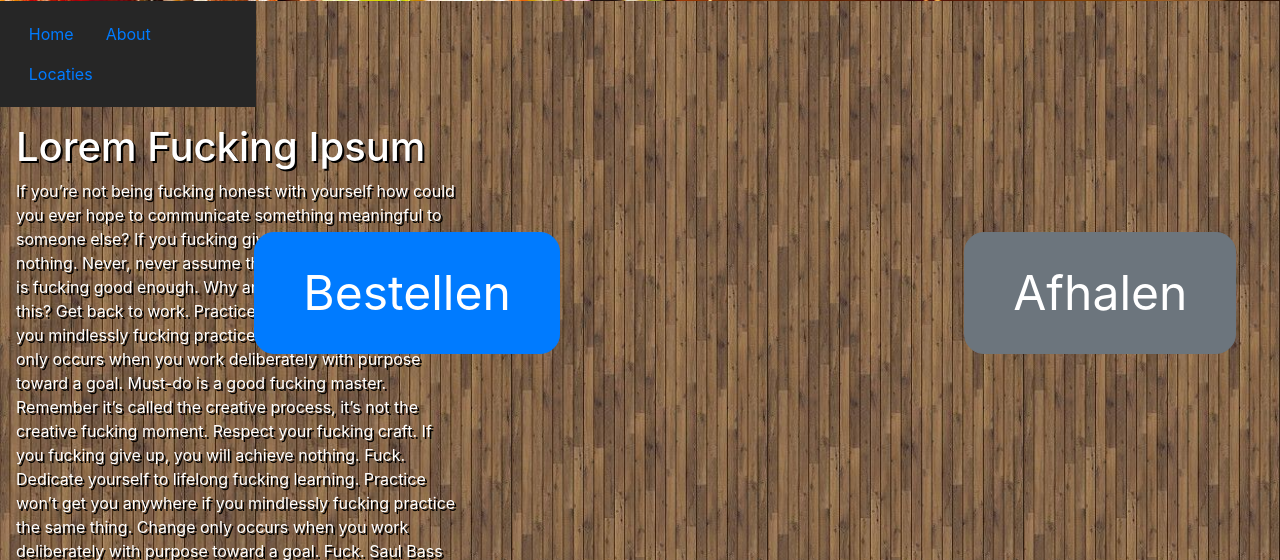
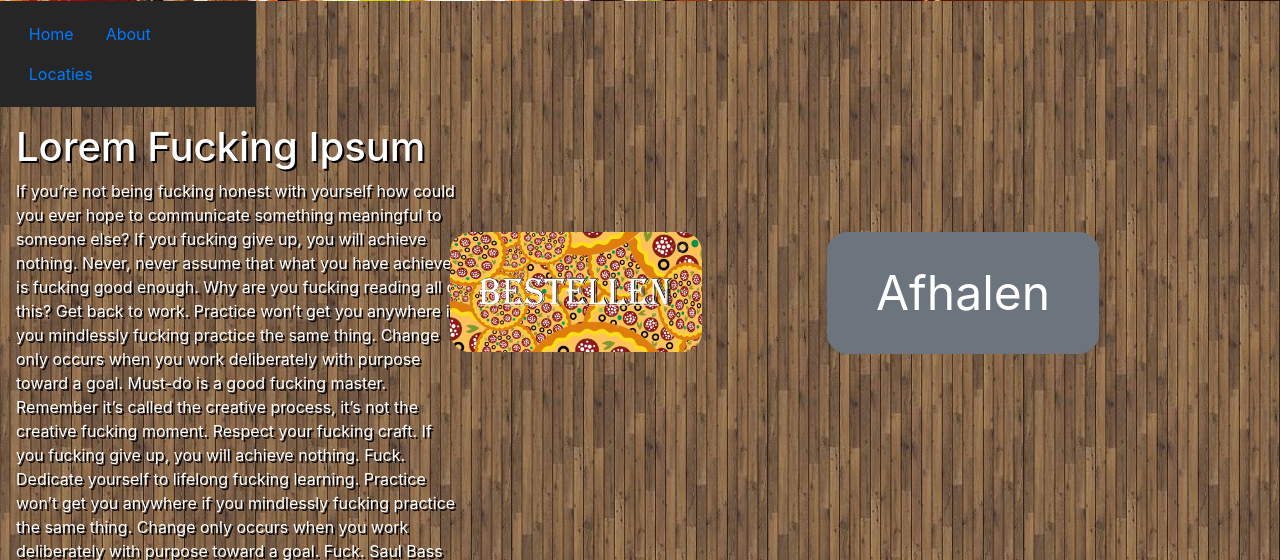
Before and after one commit to bjorn1004/ala3, a PHP site: page / in a window 1280 px wide. Shown: the part 248-808 px from the top of the page. Run offline with PHP 8.4, Linux system fonts and the light colour scheme; data that the repository does not hold is empty.

Commit message:
textuur bestellen knop

```diff
--- a/index.php
+++ b/index.php
@@ -9,7 +9,7 @@
 
 <div id="order" class="index">
     <ul>
-        <li id="but1"><a href="#Bestellen"><button type="button" class="btn btn-primary">Bestellen</button></a></li>
+        <li id="but1"><a href="#Bestellen"><button type="button" class="btn btn-primary">&nbsp;</button></a></li>
         <li id="but2"><a href="#Afhalen"><button type="button" class="btn btn-secondary">Afhalen</button></a></li>
     </ul>
 </div>
--- a/style.css
+++ b/style.css
@@ -96,6 +96,14 @@ footer .jumbotron ul {
     align-self: center;
 }
 
+#order ul #but1 a .btn {
+    background-image: url(img/Bestel_button.png);
+    background-position: center;
+    background-size: cover;
+    width: 230%;
+    border-width: 0;
+}
+
 /*pizza cards*/
 #pizzas {
     position: relative;
--- a/viewpizza.php
+++ b/viewpizza.php
@@ -9,7 +9,7 @@ $pizza = fetchPizza($_GET['p_ID']);
   <h3>&euro;<?= $pizza['price']?></h3>
   <div id="order" class="view">
     <ul>
-        <li id="but1"><a href="#Bestellen"><button type="button" class="btn btn-primary">Bestellen</button></a></li>
+        <li id="but1"><a href="#Bestellen"><button type="button" class="btn btn-primary">&nbsp;</button></a></li>
         <li id="but2"><a href="#Afhalen"><button type="button" class="btn btn-secondary">Afhalen</button></a></li>
     </ul>
 </div>
```
Also changed, not shown: img/Bestel_button.png (added). Lines whose indentation alone changed are shown as unchanged.
